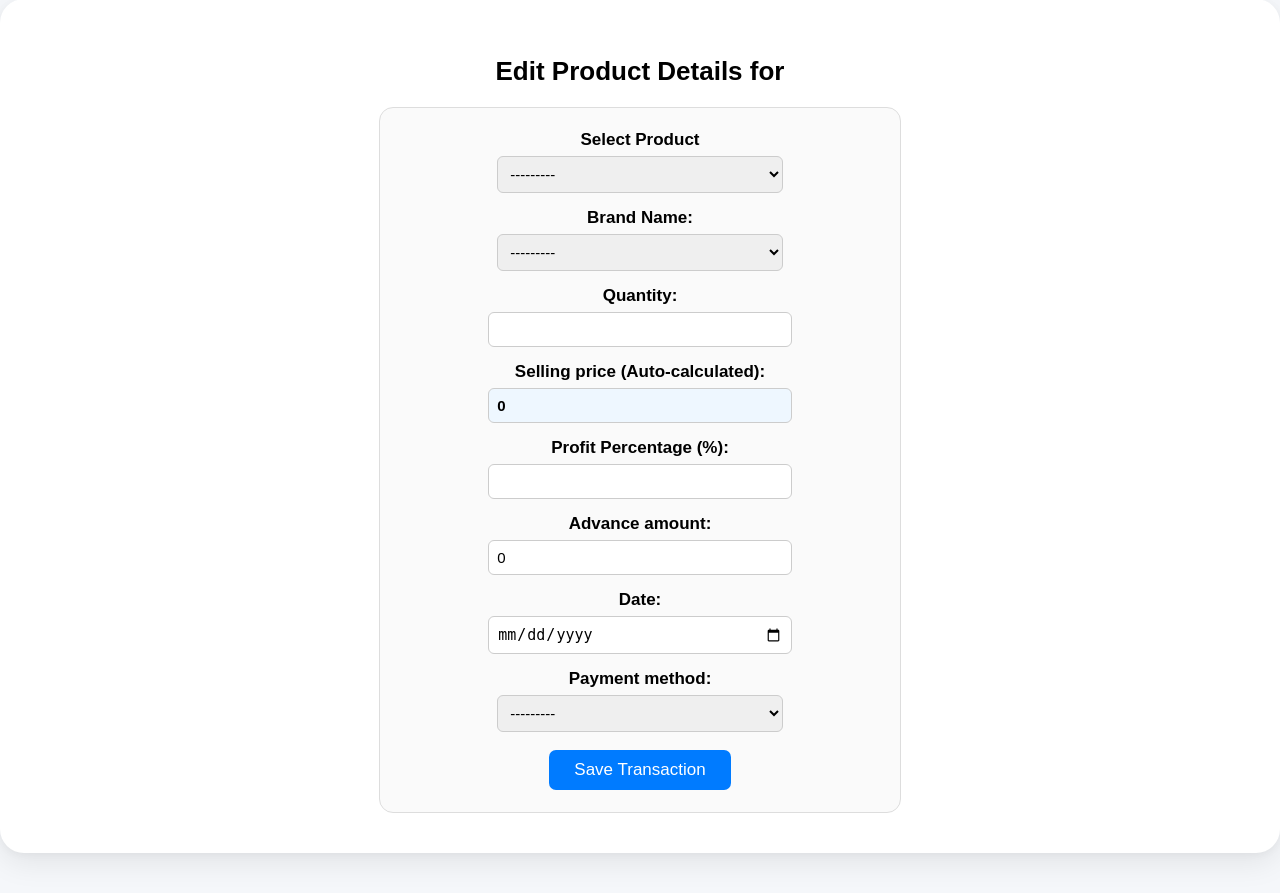
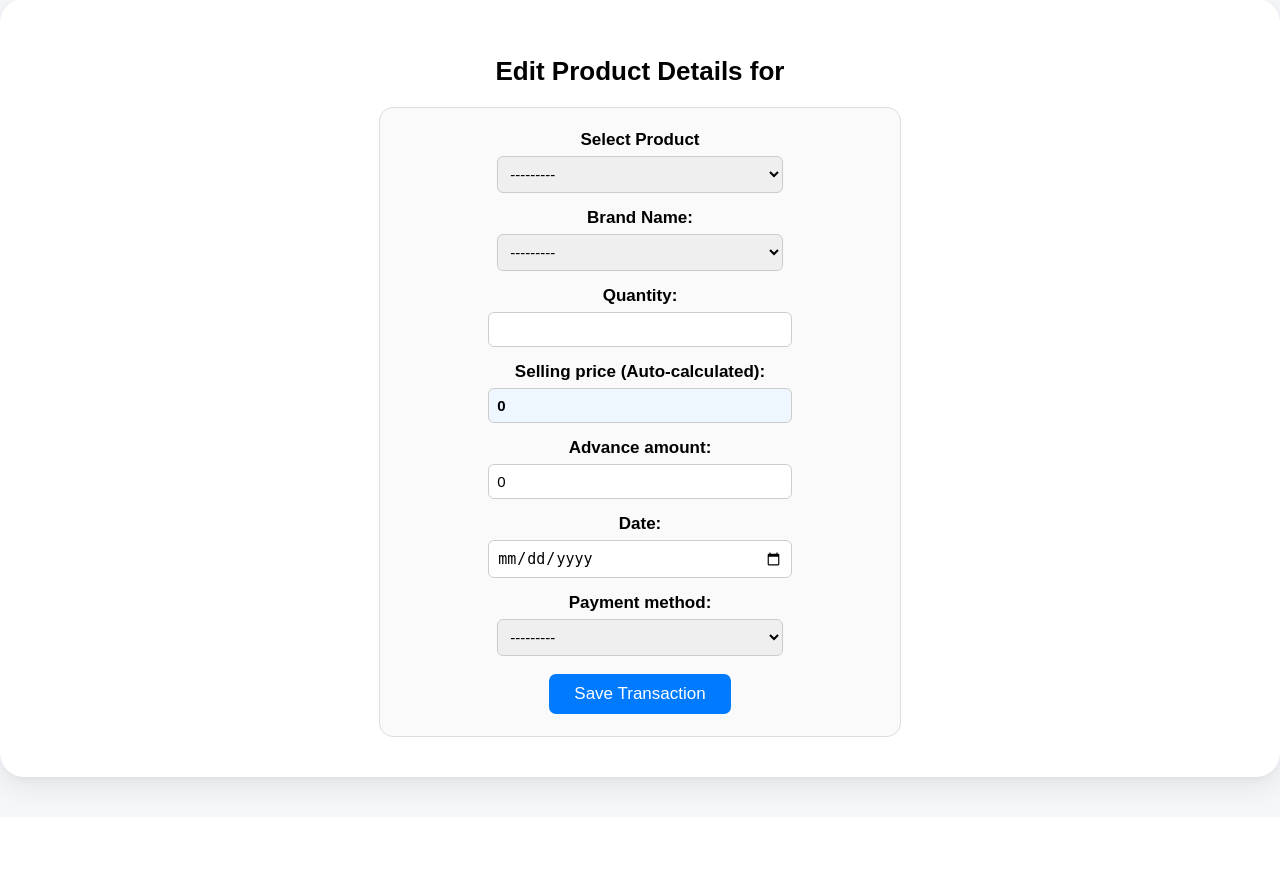
Before and after one commit to imthiyas0120/Customer_Ledger_Book, a Django app: template templates/accounts/transaction_form.html in a window 1280 px wide. Shown: the part 118-1011 px from the top of the page. After the commit the page ends 920 px from the top, so only its background shows below. Run offline with Django 5.2, Linux system fonts and the light colour scheme; the template is opened without the code that fills it: values that come from a table or form of the project are taken from there, others are empty.

```diff
--- a/templates/accounts/customer_form.html
+++ b/templates/accounts/customer_form.html
@@ -70,8 +70,7 @@
         <input type="hidden" id="original_price" value="0">
 
 
-        <label>Profit Percentage (%):</label>
-        <input type="text" id="profit_percentage" readonly placeholder="0 %">
+
 
         <label>Advance Amount:</label>
         {{ transaction_form.advance_amount }}
--- a/templates/accounts/customer_ledger.html
+++ b/templates/accounts/customer_ledger.html
@@ -593,7 +593,7 @@
             <th>Brand Name</th>
             <th>Quantity</th>
             <th>Selling Price</th>
-            <th>Profit %</th>
+
             <th>Advance</th>
             <th>Balance</th>
             <th>Method</th>
@@ -613,7 +613,7 @@
             </td>
             <td>{{ t.quantity }}</td>
             <td>₹{{ t.selling_price }}</td>
-            <td>{{ t.profit_percentage|floatformat:2 }}%</td>
+
             <td class="box-green">₹{{ t.advance_amount }}</td>
             <td class="box-red">₹{{ t.balance }}</td>
             <td>{{ t.payment_method }}</td>
--- a/templates/accounts/transaction_form.html
+++ b/templates/accounts/transaction_form.html
@@ -31,15 +31,7 @@
             {{ form.selling_price }}
         </div>
 
-        <div class="form-row">
-            <label>Profit Percentage (%):</label>
-            <input
-                type="text"
-                id="profit_percentage"
-                class="form-control"
-                readonly
-            >
-        </div>
+
 
         <!-- Hidden original price -->
         <input type="hidden" id="original_price">
```
